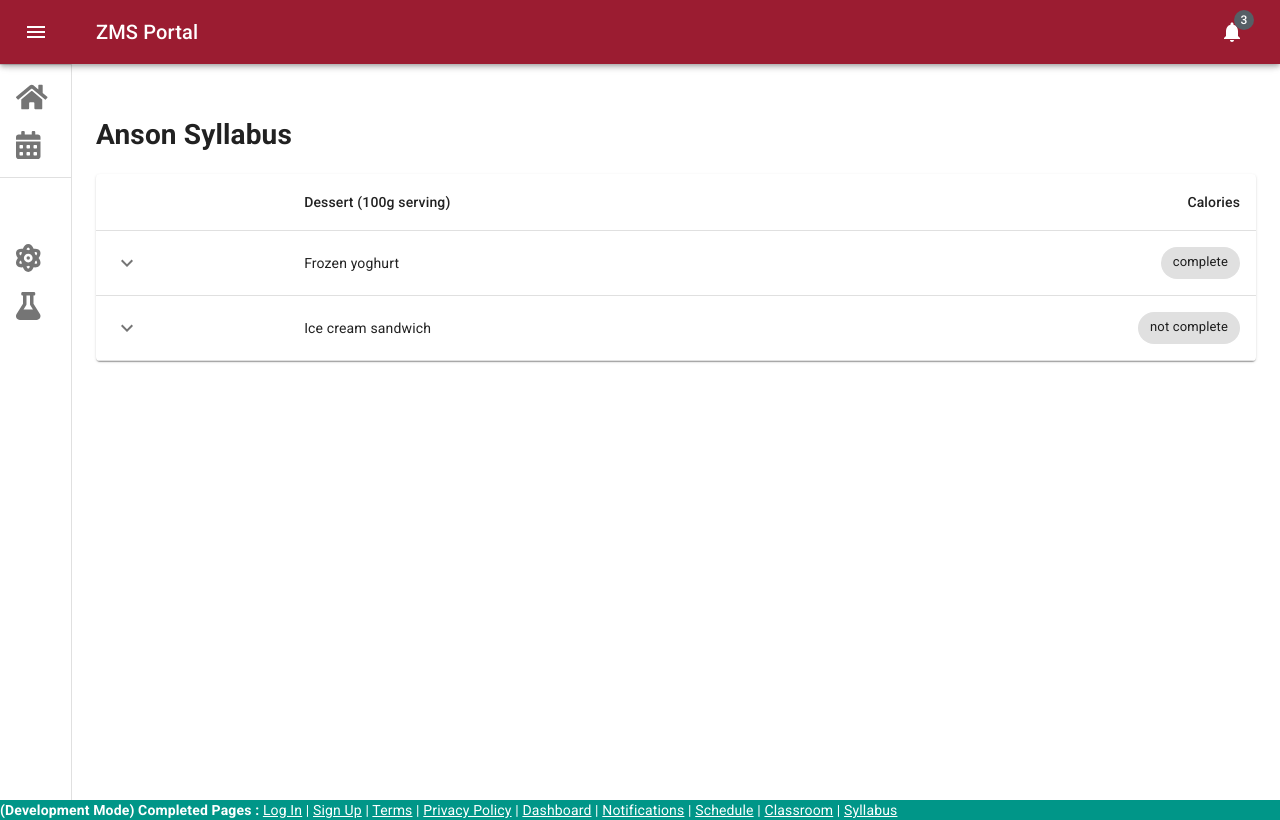
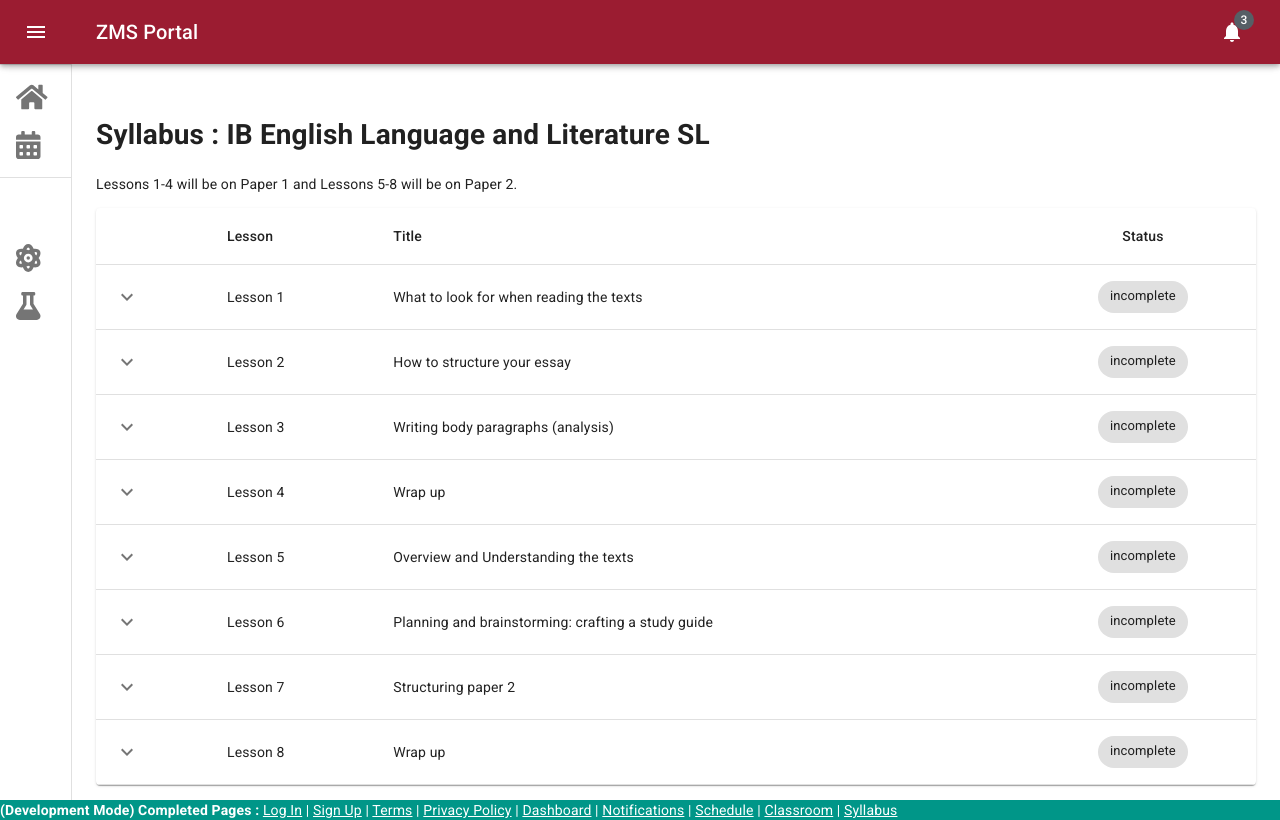
Before and after one commit to Pi-31415/ZMS_Portal, a React (Create React App) app: page /portal/syllabus/anson in a window 1280 px wide. Built offline with nearby package versions, Linux system fonts and the light colour scheme.

Commit message:
syllabus halfway completed

```diff
--- a/src/Anson/syllabus.js
+++ b/src/Anson/syllabus.js
@@ -95,7 +95,8 @@ export default function AnsonSyllabus() {
       <main className={classes.content}>
         <div className={classes.appBarSpacer} />
         <Container maxWidth="lg" className={classes.container}>
-          <h1>Anson Syllabus</h1>
+          <h1>Syllabus : IB English Language and Literature SL</h1>
+          <p>Lessons 1-4 will be on Paper 1 and Lessons 5-8 will be on Paper 2.</p>
           <SyllabusTable></SyllabusTable>
         </Container>
       </main>
--- a/src/Anson/syllabustable.js
+++ b/src/Anson/syllabustable.js
@@ -24,16 +24,102 @@ const useRowStyles = makeStyles({
   },
 });
 
-function createData(name, calories) {
+function createData1(lesson,topic,status) {
   return {
-    name,
-    calories,
-    history: [
-      { date: '2020-01-05', customerId: '11091700', amount: 3 },
-      { date: '2020-01-02', customerId: 'Anonymous', amount: 1 },
+    lesson,
+    topic,
+    status,
+    content: [
+      { id: '1', description: 'Overview of analytical tools (audience and purpose, context, tone, stylistic devices, structure)'},
+      { id: '1', description: 'How to annotate the text'},
+      {id:'3',description:'Overview of time management for the paper '},
     ],
   };
 }
+
+function createData2(lesson,topic,status) {
+    return {
+      lesson,
+      topic,
+      status,
+      content: [
+        { id: '1', description: 'Outline of the most effective essay structure '},
+        { id: '2', description: 'How to write a thesis'},
+        { id: '3', description: 'How to write an effective introduction and conclusion '},
+        { id: '4', description: 'HOMEWORK: TIMED paper 1 past paper'},
+      ],
+    };
+  }
+  function createData3(lesson,topic,status) {
+    return {
+      lesson,
+      topic,
+      status,
+      content: [
+        { id: '1', description: 'Go over past paper'},
+        { id: '2', description: 'How to write effective body paragraphs; transitions between paragraphs'},
+        { id: '3', description: 'HOMEWORK: TIMED paper 1 past paper '},
+      ],
+    };
+  }
+  function createData4(lesson,topic,status) {
+    return {
+      lesson,
+      topic,
+      status,
+      content: [
+        { id: '1', description: 'Go over past paper'},
+        { id: '2', description: 'Paper 1 wrap-up: key takeaways and important notes'},
+        { id: '3', description: 'Questions'},
+      ],
+    };
+  }
+  function createData5(lesson,topic,status) {
+    return {
+      lesson,
+      topic,
+      status,
+      content: [
+        { id: '1', description: 'Discussion about student’s chosen texts: context, characters'},
+        { id: '2', description: 'How to answer the paper 2 question; how to choose a prompt '},
+      ],
+    };
+  }
+  function createData6(lesson,topic,status) {
+    return {
+      lesson,
+      topic,
+      status,
+      content: [
+        { id: '1', description: 'Continued discussion of chosen texts: themes, quotes'},
+        { id: '2', description: 'Including important quotes, key themes, characters, context, etc.'},
+        { id: '3', description: 'HOMEWORK: short analytical writing assignment to a prompt'},
+      ],
+    };
+  }
+  function createData7(lesson,topic,status) {
+    return {
+      lesson,
+      topic,
+      status,
+      content: [
+        { id: '1', description: ''},
+        { id: '2', description: ''},
+        { id: '3', description: ''},
+        { id: '4', description: ''},
+      ],
+    };
+  }
+  function createData8(lesson,topic,status) {
+    return {
+      lesson,
+      topic,
+      status,
+      content: [
+        { id: '1', description: ''},
+      ],
+    };
+  }
 
 function Row(props) {
   const { row } = props;
@@ -49,37 +135,25 @@ function Row(props) {
           </IconButton>
         </TableCell>
         <TableCell component="th" scope="row">
-          {row.name}
+          {row.lesson}
         </TableCell>
-        <TableCell align="right"><Chip label={row.calories} /></TableCell>
+        <TableCell align="left">{row.topic}</TableCell>
+        <TableCell align="center"><Chip label={row.status} /></TableCell>
       </TableRow>
       <TableRow>
         <TableCell style={{ paddingBottom: 0, paddingTop: 0 }} colSpan={6}>
           <Collapse in={open} timeout="auto" unmountOnExit>
-            <Box margin={1}>
-              <Typography variant="h6" gutterBottom component="div">
-                History
-              </Typography>
+            <Box mb={4} ml={3} mr={3}>
               <Table size="small" aria-label="purchases">
                 <TableHead>
                   <TableRow>
-                    <TableCell>Date</TableCell>
-                    <TableCell>Customer</TableCell>
-                    <TableCell align="right">Amount</TableCell>
-                    <TableCell align="right">Total price ($)</TableCell>
+                    <TableCell>Lesson Content</TableCell>
                   </TableRow>
                 </TableHead>
                 <TableBody>
-                  {row.history.map((historyRow) => (
-                    <TableRow key={historyRow.date}>
-                      <TableCell component="th" scope="row">
-                        {historyRow.date}
-                      </TableCell>
-                      <TableCell>{historyRow.customerId}</TableCell>
-                      <TableCell align="right">{historyRow.amount}</TableCell>
-                      <TableCell align="right">
-                        {Math.round(historyRow.amount * row.price * 100) / 100}
-                      </TableCell>
+                  {row.content.map((historyRow) => (
+                    <TableRow key={historyRow.id}>
+                      <TableCell>{historyRow.id}{'. '}{historyRow.description}</TableCell>
                     </TableRow>
                   ))}
                 </TableBody>
@@ -111,8 +185,14 @@ Row.propTypes = {
 };
 
 const rows = [
-  createData('Frozen yoghurt', 'complete'),
-  createData('Ice cream sandwich', 'not complete'),
+  createData1('Lesson 1','What to look for when reading the texts ', 'incomplete'),
+  createData2('Lesson 2','How to structure your essay', 'incomplete'),
+  createData3('Lesson 3','Writing body paragraphs (analysis)', 'incomplete'),
+  createData4('Lesson 4','Wrap up', 'incomplete'),
+  createData5('Lesson 5','Overview and Understanding the texts ', 'incomplete'),
+  createData6('Lesson 6','Planning and brainstorming: crafting a study guide', 'incomplete'),
+  createData7('Lesson 7','Structuring paper 2 ', 'incomplete'),
+  createData8('Lesson 8','Wrap up ', 'incomplete'),
 
 ];
 
@@ -123,8 +203,9 @@ export default function SyllabusTable() {
         <TableHead>
           <TableRow>
             <TableCell />
-            <TableCell>Dessert (100g serving)</TableCell>
-            <TableCell align="right">Calories</TableCell>
+            <TableCell>Lesson</TableCell>
+            <TableCell>Title</TableCell>
+            <TableCell align="center">Status</TableCell>
           </TableRow>
         </TableHead>
         <TableBody>
```
